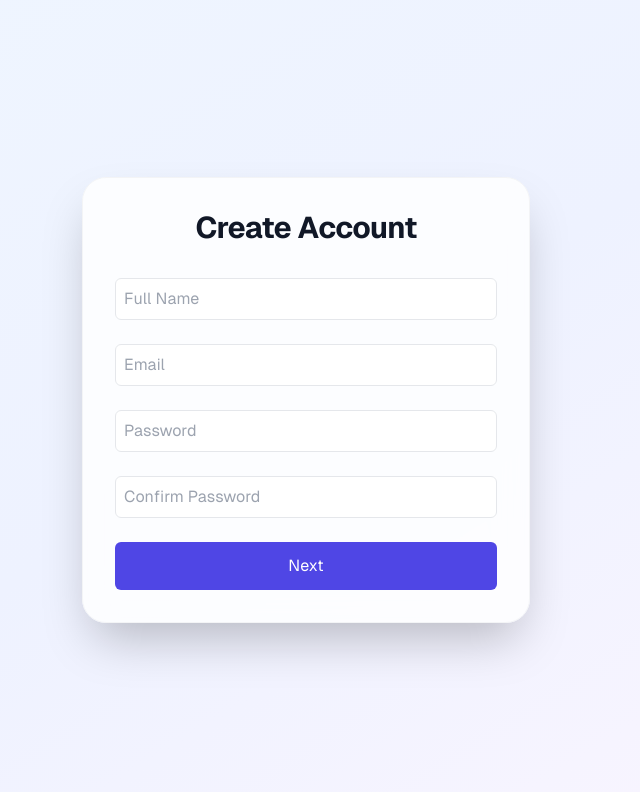
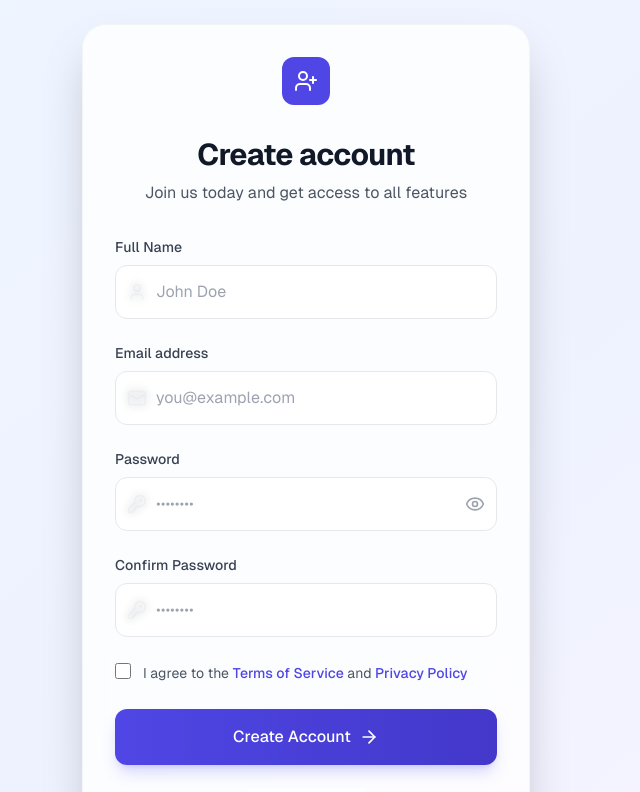
Before and after one commit to SachinMhetre678/E-commerce, a Next.js app: page /auth/register/step1 in a window 1280 px wide. Shown: the top 792 px of the page, without its empty margins (334-974 px from the left). Built offline with nearby package versions, Linux system fonts and the light colour scheme.

Commit message:
Deployment changes done 5

```diff
--- a/app/auth/register/step1/page.tsx
+++ b/app/auth/register/step1/page.tsx
@@ -1,100 +1,12 @@
 // app/auth/register/step1/page.tsx
-"use client";
+"use client"; // Add this directive if you haven't already
 
-import { useState } from "react";
-import { useRouter } from "next/navigation";
 import Register from "../../../../components/Register";
 
 const RegisterStep1Page = () => {
-  const [formData, setFormData] = useState({
-    fullName: "",
-    email: "",
-    password: "",
-    confirmPassword: "",
-  });
-  const [isLoading, setIsLoading] = useState(false);
-  const router = useRouter();
-
-  const handleChange = (e: React.ChangeEvent<HTMLInputElement>) => {
-    const { name, value } = e.target;
-    setFormData(prev => ({ ...prev, [name]: value }));
-  };
-
-  const handleSubmit = (e: React.FormEvent) => {
-    e.preventDefault();
-
-    // Basic validation
-    if (formData.password !== formData.confirmPassword) {
-      alert("Passwords do not match");
-      return;
-    }
-
-    setIsLoading(true);
-    // Simulate a registration step
-    setTimeout(() => {
-      // Here you can call your API to create the user
-      router.push('/auth/register/step2'); // Navigate to step 2
-      setIsLoading(false);
-    }, 1000);
-  };
-
   return (
-    <div className="min-h-screen bg-gradient-to-br from-blue-50 via-indigo-50 to-purple-50 flex items-center justify-center p-6">
-      <div className="w-full max-w-md">
-        <div className="bg-white/80 backdrop-blur-lg rounded-3xl shadow-2xl p-8 space-y-8 border border-gray-100">
-          <h1 className="text-3xl font-bold text-gray-900 tracking-tight text-center">Create Account</h1>
-          <form onSubmit={handleSubmit} className="space-y-6">
-            {/* Full Name Input */}
-            <input
-              name="fullName"
-              type="text"
-              value={formData.fullName}
-              onChange={handleChange}
-              placeholder="Full Name"
-              required
-              className="block w-full border rounded-md p-2"
-            />
-            {/* Email Input */}
-            <input
-              name="email"
-              type="email"
-              value={formData.email}
-              onChange={handleChange}
-              placeholder="Email"
-              required
-              className="block w-full border rounded-md p-2"
-            />
-            {/* Password Input */}
-            <input
-              name="password"
-              type="password"
-              value={formData.password}
-              onChange={handleChange}
-              placeholder="Password"
-              required
-              className="block w-full border rounded-md p-2"
-            />
-            {/* Confirm Password Input */}
-            <input
-              name="confirmPassword"
-              type="password"
-              value={formData.confirmPassword}
-              onChange={handleChange}
-              placeholder="Confirm Password"
-              required
-              className="block w-full border rounded-md p-2"
-            />
-            {/* Submit Button */}
-            <button
-              type="submit"
-              disabled={isLoading}
-              className="w-full py-3 bg-indigo-600 text-white rounded-md hover:bg-indigo-700"
-            >
-              {isLoading ? "Loading..." : "Next"}
-            </button>
-          </form>
-        </div>
-      </div>
+    <div>
+      <Register /> {/* Make sure to use the Register component */}
     </div>
   );
 };
--- a/app/auth/register/step2/page.tsx
+++ b/app/auth/register/step2/page.tsx
@@ -1,5 +1,5 @@
 // app/auth/register/step2/page.tsx
-"use client"; // Add this directive at the top
+"use client"; // This directive allows the use of client components
 
 import React from 'react';
 import Header from "../../../../components/Header";
@@ -7,13 +7,13 @@ import { useRouter } from "next/navigation";
 import Login from '@/components/Login';
 
 const RegisterStep2Page = () => {
-  const router = useRouter();
+  const router = useRouter(); // Keep or remove based on usage
 
   return (
     <div>
       <Header />
-      <Login/>
-      {/* Add step 2 registration details */}
+      <Login />
+      {/* Additional step 2 registration details can be added here */}
     </div>
   );
 };
```
